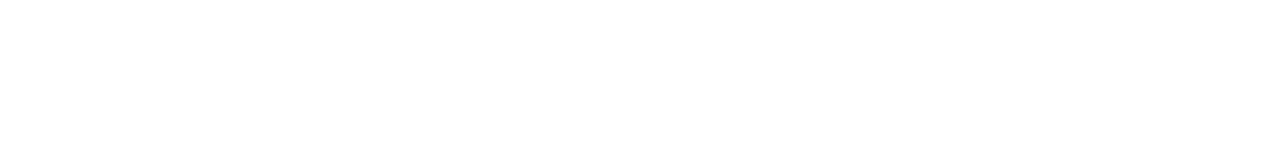
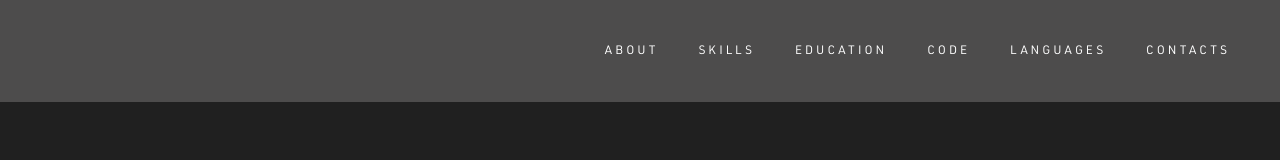
Before and after one commit to nuranurbekova/rsschool-cv, a plain HTML site: page index.html in a window 1280 px wide. Drawn offline with Linux system fonts and the light colour scheme.

Commit message:
feat: add header

```diff
--- a/index.html
+++ b/index.html
@@ -12,7 +12,32 @@
 </head>
 
 <body>
-
+    <header class="header">
+        <div class="container header-inner">
+            <nav class="nav">
+                <ul class="nav-list">
+                    <li class="nav-item">
+                        <a href="#about" class="nav-link">About</a>
+                    </li>
+                    <li class="nav-item">
+                        <a href="#skills" class="nav-link">Skills</a>
+                    </li>
+                    <li class="nav-item">
+                        <a href="#education" class="nav-link">Education</a>
+                    </li>
+                    <li class="nav-item">
+                        <a href="#code" class="nav-link">Code</a>
+                    </li>
+                    <li class="nav-item">
+                        <a href="#languages" class="nav-link">Languages</a>
+                    </li>
+                    <li class="nav-item">
+                        <a href="#contacts" class="nav-link">Contacts</a>
+                    </li>
+                </ul>
+            </nav>
+        </div>
+    </header>
 </body>
 
 </html>
--- a/style.css
+++ b/style.css
@@ -0,0 +1,71 @@
+@font-face {
+    font-family: "URWDIN";
+    src: url(assets/fonts/URWDIN-Regular.ttf);
+    font-weight: 400;
+}
+
+@font-face {
+    font-family: "URWDIN";
+    src: url(assets/fonts/URWDIN-Bold.ttf);
+    font-weight: 700;
+}
+
+* {
+    box-sizing: border-box;
+}
+
+html {
+    scroll-behavior: smooth;
+}
+
+body {
+    margin: 0;
+    padding: 0;
+    font-family: "URWDIN", sans-serif;
+    font-size: 16px;
+    color: #fff;
+    background-color: rgb(32, 32, 32);
+}
+
+.container {
+    max-width: 1240px;
+    margin: 0 auto;
+    padding: 0 15px;
+}
+
+
+/*HEADER*/
+
+.header {
+    background-color: rgba(182, 179, 179, .3);
+}
+
+.header-inner {
+    padding: 10px;
+}
+
+.nav-list {
+    display: flex;
+    justify-content: flex-end;
+    align-items: center;
+    list-style: none;
+}
+
+.nav-link {
+    margin: 0 20px;
+    text-transform: uppercase;
+    font-size: 12px;
+    line-height: 50px;
+    letter-spacing: 3px;
+    transition: .3s;
+    color: #fff;
+    text-decoration: none;
+}
+
+.nav-item a:hover {
+    color: #fbff00;
+}
+
+.section-wrapper {
+    padding-left: 100px;
+}
```
